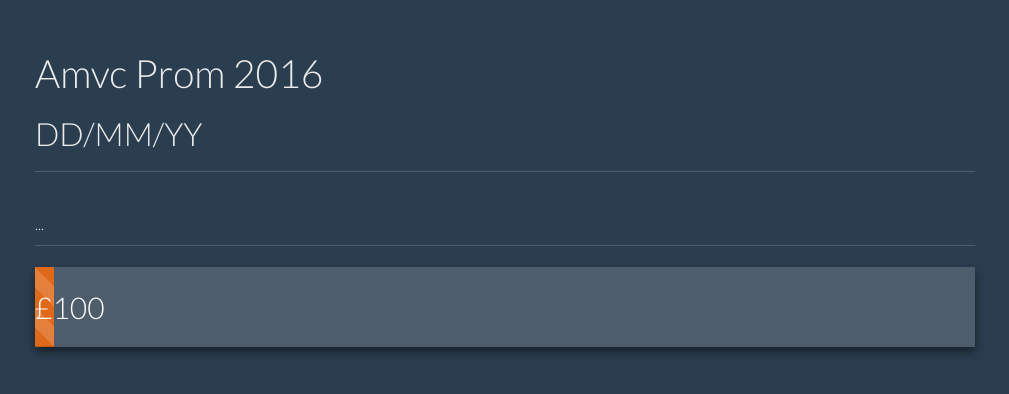
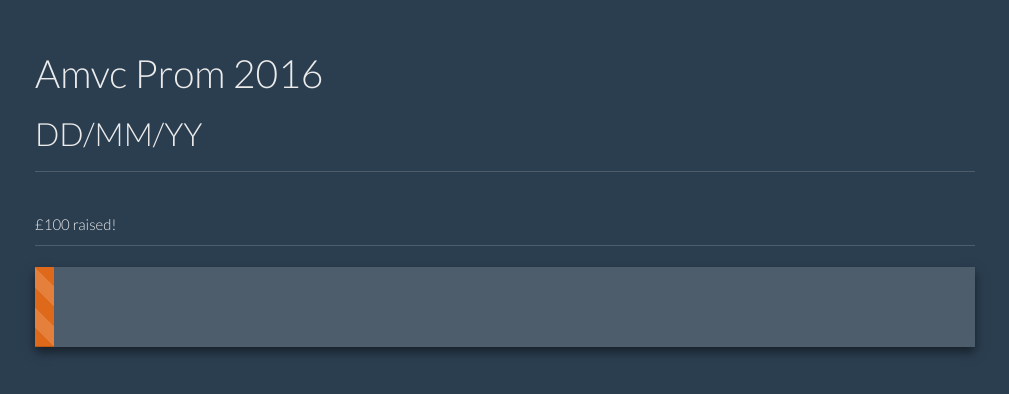
Before and after one commit to amvcprom2016/amvcprom2016.github.io, a plain HTML site: page index.html in a window 1280 px wide. Shown: the whole page, without its empty margins (135-1144 px from the left). Drawn offline with Linux system fonts and the light colour scheme.

Commit message:
Changed bar

```diff
--- a/index.html
+++ b/index.html
@@ -9,12 +9,11 @@
 		<h1>Amvc Prom 2016</h1>
 		<h2>DD/MM/YY</h2>
 	</div>
-	<div id="heading" class="page-header">...</div>
+	<div id="raised" class="page-header"></div>
 
 	<div id="body">
 		<div class="progress progress-striped active">
 		  <div id="progressbar" class="progress-bar" role="progressbar" aria-valuenow="0" aria-valuemin="0" aria-valuemax="100" style="width: 0%;">
-		    &pound;100
 		  </div>
 		</div>
 	</div>
--- a/js/loader.js
+++ b/js/loader.js
@@ -1,13 +1,19 @@
 var v = 0;
-var curr = 100;
 var max = 5000;
+var curr = 0;
 
-function updateBar(){
+function update(c){
+	curr = c;
+	var raised = document.getElementById("raised");
+	raised.innerHTML = "&pound;"+curr+" raised!";
+	setTimeout(loadBar, 500);
+}
+
+function loadBar(){
 	var bar = document.getElementById("progressbar");
 	bar.setAttribute("aria-valuenow", v);
 	bar.setAttribute("style", "width:"+((100*curr)/max)+"%");
-	//if(v<curr)v++;
-	//console.log(v);
+	if(v<curr)v++;
 }
 
-setTimeout(updateBar, 100);
+update(100);
```
